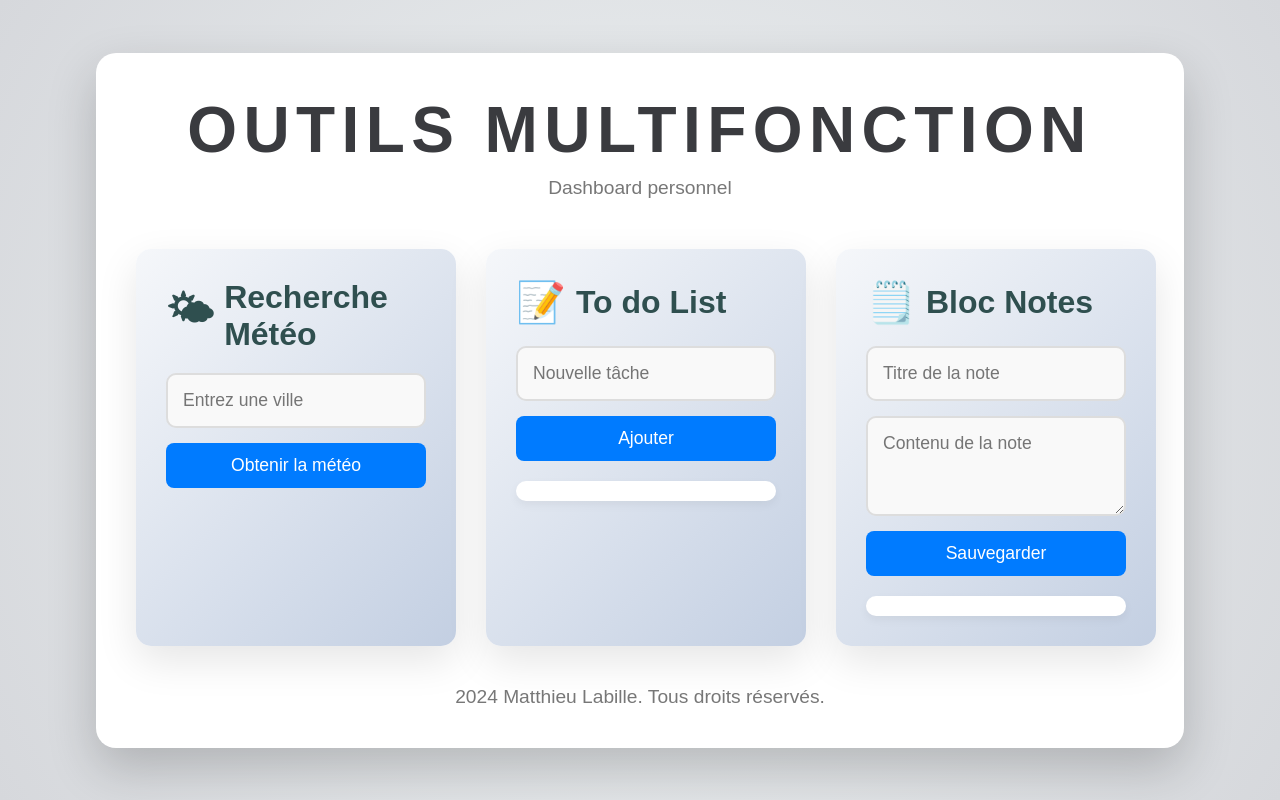
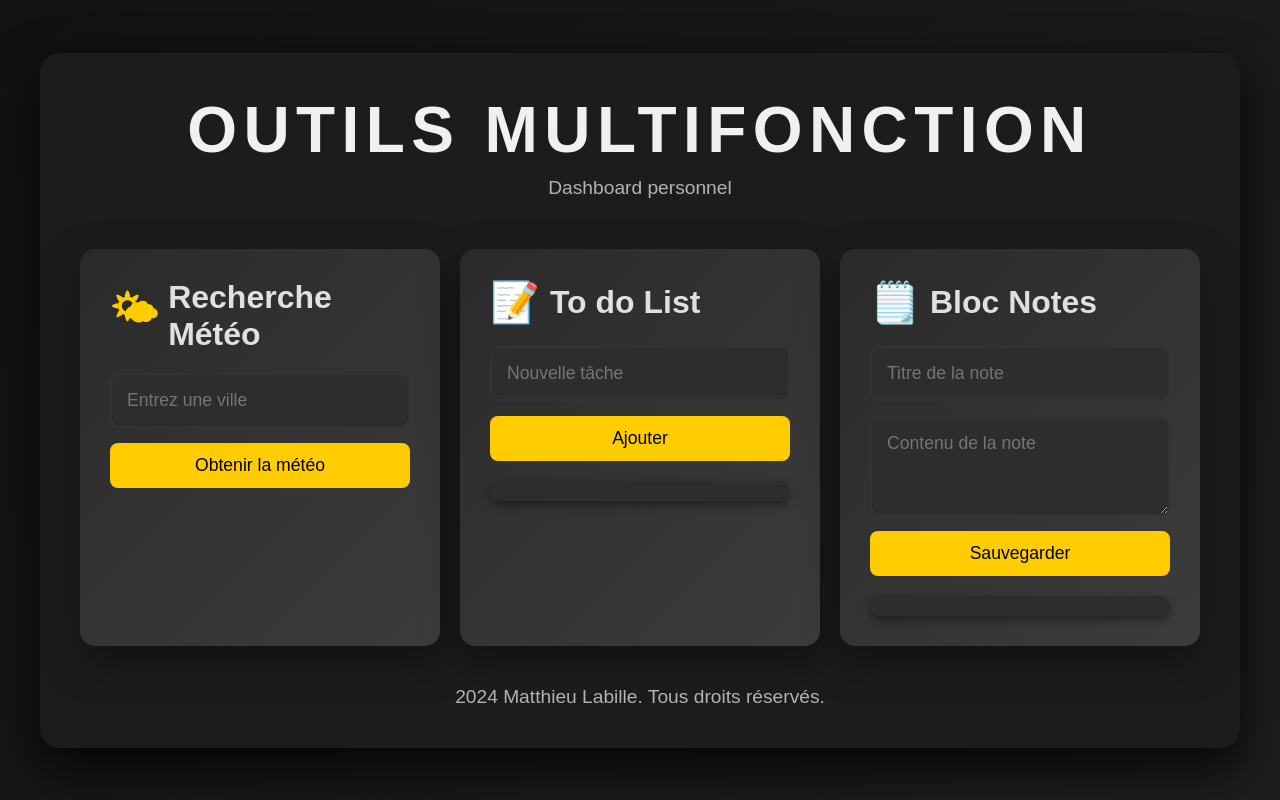
Before and after one commit to Hiimuroo/Dashboard, a plain HTML site: page index.html in a window 1280 px wide. Drawn offline with Linux system fonts and the light colour scheme.

Commit message:
Black/yellow colors

```diff
--- a/styles.css
+++ b/styles.css
@@ -8,25 +8,27 @@
 
 /* Global styles */
 body {
-    background: radial-gradient(circle, #eef2f3, #d6d8dc);
+    background: linear-gradient(135deg, #121212, #1e1e1e);
     display: flex;
     justify-content: center;
     align-items: center;
     height: 100vh;
     overflow: hidden;
+    color: #e0e0e0;
 }
 
 .wrapper {
-    width: 85%;
+    width: 100%;
     max-width: 1200px;
-    background: #ffffff;
+    background: #1c1c1c;
     border-radius: 20px;
     padding: 40px;
-    box-shadow: 0 20px 50px rgba(0, 0, 0, 0.2);
+    box-shadow: 0 20px 50px rgba(0, 0, 0, 0.8);
     position: relative;
     overflow: hidden;
 }
 
+/* Header */
 header {
     text-align: center;
     margin-bottom: 50px;
@@ -34,7 +36,7 @@ header {
 
 h1 {
     font-size: 4rem;
-    color: #3a3b3f;
+    color: #f0f0f0;
     font-weight: 900;
     letter-spacing: 0.1em;
     text-transform: uppercase;
@@ -43,22 +45,23 @@ h1 {
 
 p {
     font-size: 1.2rem;
-    color: #777;
+    color: #b3b3b3;
     margin-top: 10px;
     animation: fadeIn 2s ease-in forwards;
 }
 
+/* Main layout */
 main {
     display: grid;
     grid-template-columns: repeat(3, 1fr);
-    gap: 30px;
+    gap: 20px;
 }
 
 .card {
-    background: linear-gradient(135deg, #f5f7fa, #c3cfe2);
+    background: linear-gradient(135deg, #2a2a2a, #3c3c3c);
     padding: 30px;
     border-radius: 15px;
-    box-shadow: 0 15px 40px rgba(0, 0, 0, 0.1);
+    box-shadow: 0 15px 40px rgba(0, 0, 0, 0.4);
     transition: transform 0.4s ease, box-shadow 0.4s ease;
     opacity: 0;
     transform: translateY(50px);
@@ -66,7 +69,7 @@ main {
 
 .card:hover {
     transform: translateY(-10px);
-    box-shadow: 0 25px 50px rgba(0, 0, 0, 0.15);
+    box-shadow: 0 25px 50px rgba(0, 0, 0, 0.6);
 }
 
 .animated-card {
@@ -75,7 +78,7 @@ main {
 
 .card h2 {
     font-size: 2rem;
-    color: #2f4f4f;
+    color: #e0e0e0;
     margin-bottom: 20px;
     display: flex;
     align-items: center;
@@ -84,8 +87,10 @@ main {
 .card h2 span {
     font-size: 2.5rem;
     margin-right: 10px;
+    color: #ffcc00;
 }
 
+/* Form elements */
 .input-group {
     display: flex;
     flex-direction: column;
@@ -96,15 +101,16 @@ main {
 input[type="text"], textarea {
     padding: 15px;
     border-radius: 10px;
-    border: 2px solid #ddd;
+    border: 2px solid #333;
     font-size: 1.1rem;
-    background: #f9f9f9;
+    background: #2d2d2d;
+    color: #f5f5f5;
     transition: all 0.3s ease;
 }
 
 input[type="text"]:focus, textarea:focus {
-    border-color: #007BFF;
-    background: #eaf6ff;
+    border-color: #ffcc00;
+    background: #333;
 }
 
 textarea {
@@ -113,8 +119,8 @@ textarea {
 
 button.primary-btn {
     padding: 12px 24px;
-    background: #007BFF;
-    color: #fff;
+    background: #ffcc00;
+    color: #000;
     border: none;
     border-radius: 8px;
     font-size: 1.1rem;
@@ -123,19 +129,19 @@ button.primary-btn {
 }
 
 button.primary-btn:hover {
-    background: #0056b3;
+    background: #e6b800;
     transform: translateY(-2px);
-    box-shadow: 0 5px 20px rgba(0, 123, 255, 0.4);
+    box-shadow: 0 5px 20px rgba(255, 204, 0, 0.4);
 }
 
 /* Scrollable lists */
 .scrollable-list {
     max-height: 200px;
     overflow-y: auto;
-    background: #fff;
+    background: #2d2d2d;
     border-radius: 10px;
     padding: 10px;
-    box-shadow: 0 4px 10px rgba(0, 0, 0, 0.05);
+    box-shadow: 0 4px 10px rgba(0, 0, 0, 0.4);
 }
 
 ul {
@@ -144,13 +150,14 @@ ul {
 }
 
 ul li {
-    background-color: #eef2f3;
+    background-color: #3a3a3a;
     padding: 10px;
     margin-bottom: 10px;
     border-radius: 6px;
     display: flex;
     justify-content: space-between;
     align-items: center;
+    color: #e0e0e0;
 }
 
 ul li button {
```
